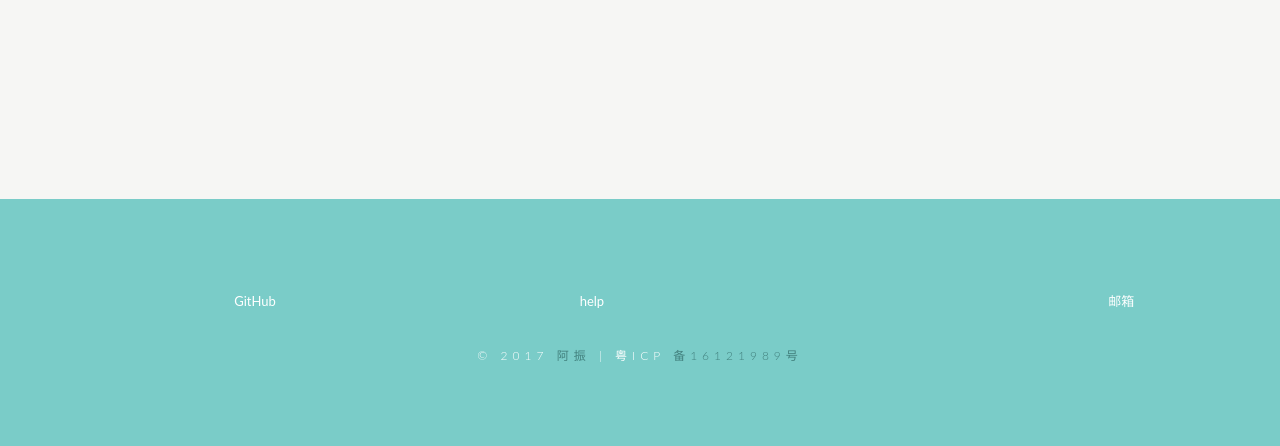
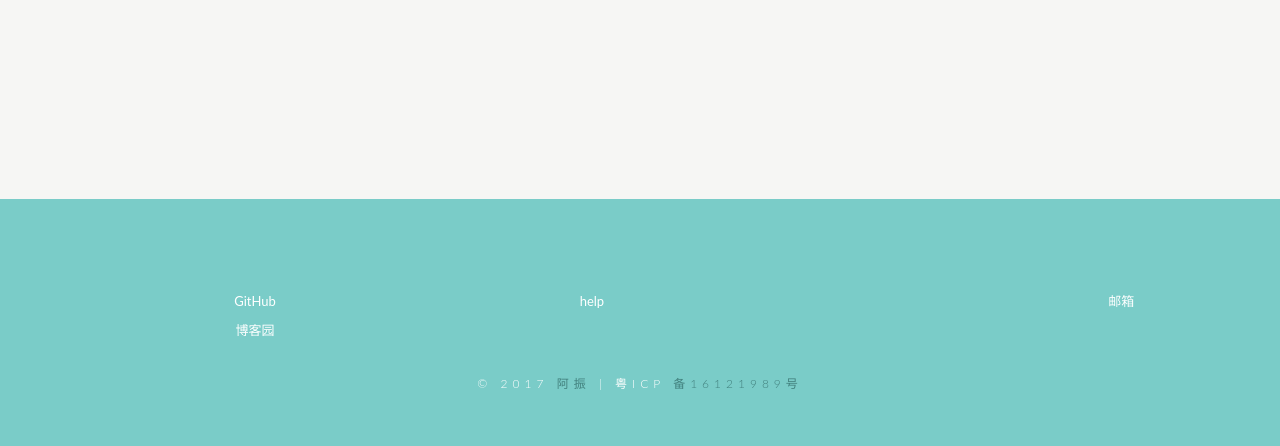
Before and after one commit to nehzx/AZBlog, a Django app: page / in a window 1280 px wide. Shown: the part 885-1331 px from the top of the page. Before the commit the page ends 1247 px from the top, so only its background shows below. Run offline with Django 3.2, Linux system fonts and the light colour scheme; some libraries are stand-ins or nearby versions.

Commit message:
不知道写啥

```diff
--- a/templates/home/index.html
+++ b/templates/home/index.html
@@ -43,11 +43,12 @@
             <div class="col-md-4 text-center">
               <ul class="footer-nav">
                 <li><a href="https://github.com/AZName" target="_blank">GitHub</a></li>
+                  <li><a href="http://www.cnblogs.com/azhen/" target="_blank">博客园</a></li>
               </ul>
             </div>
             <div class="col-md-3 text-center">
               <ul class="footer-nav">
-                <li><a href="" target="_blank">help</a></li>
+                <li><a href="https://baidu.com" target="_blank">help</a></li>
               </ul>
             </div>
             <div class="col-md-2 col-md-offset-3 text-center">
```
